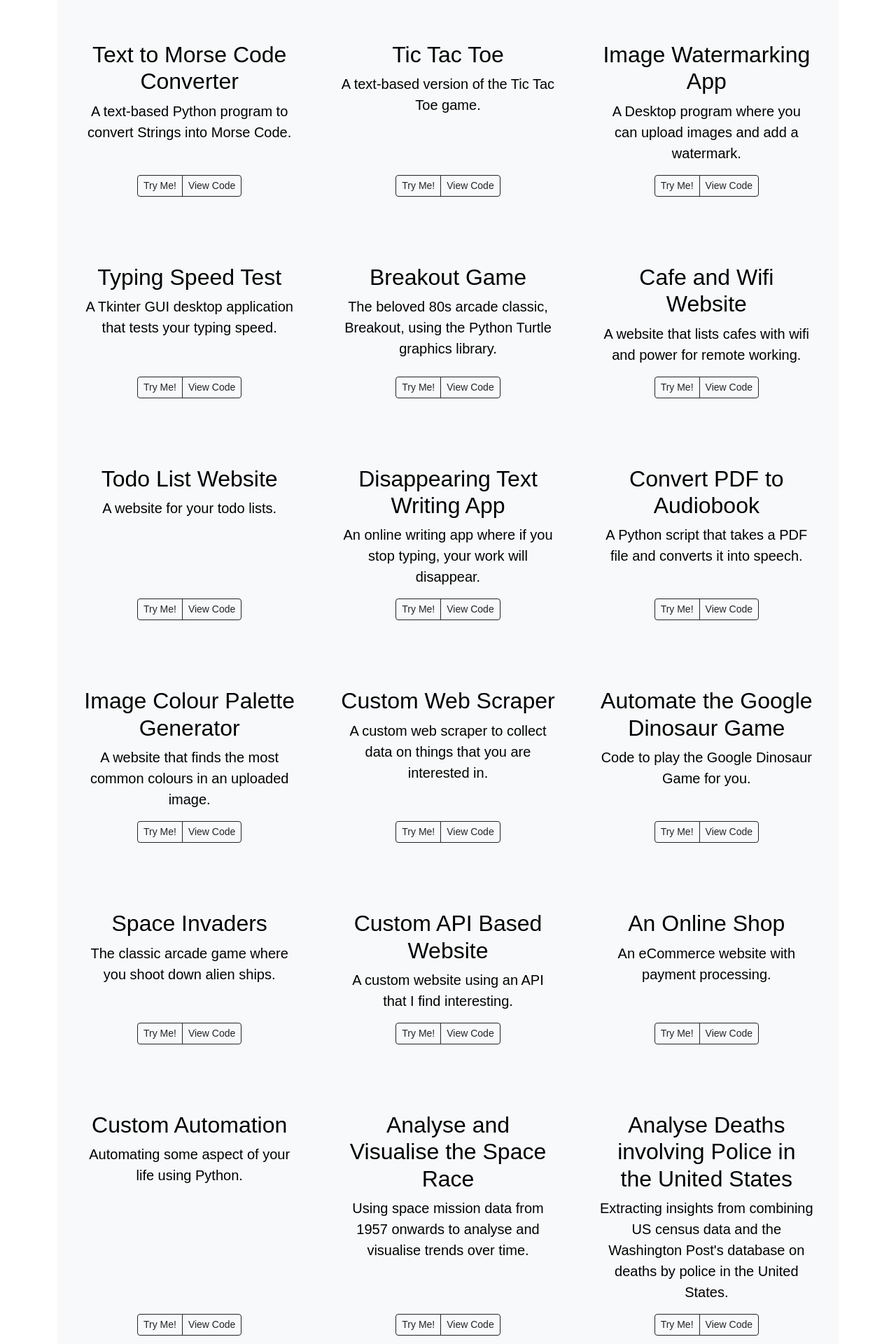
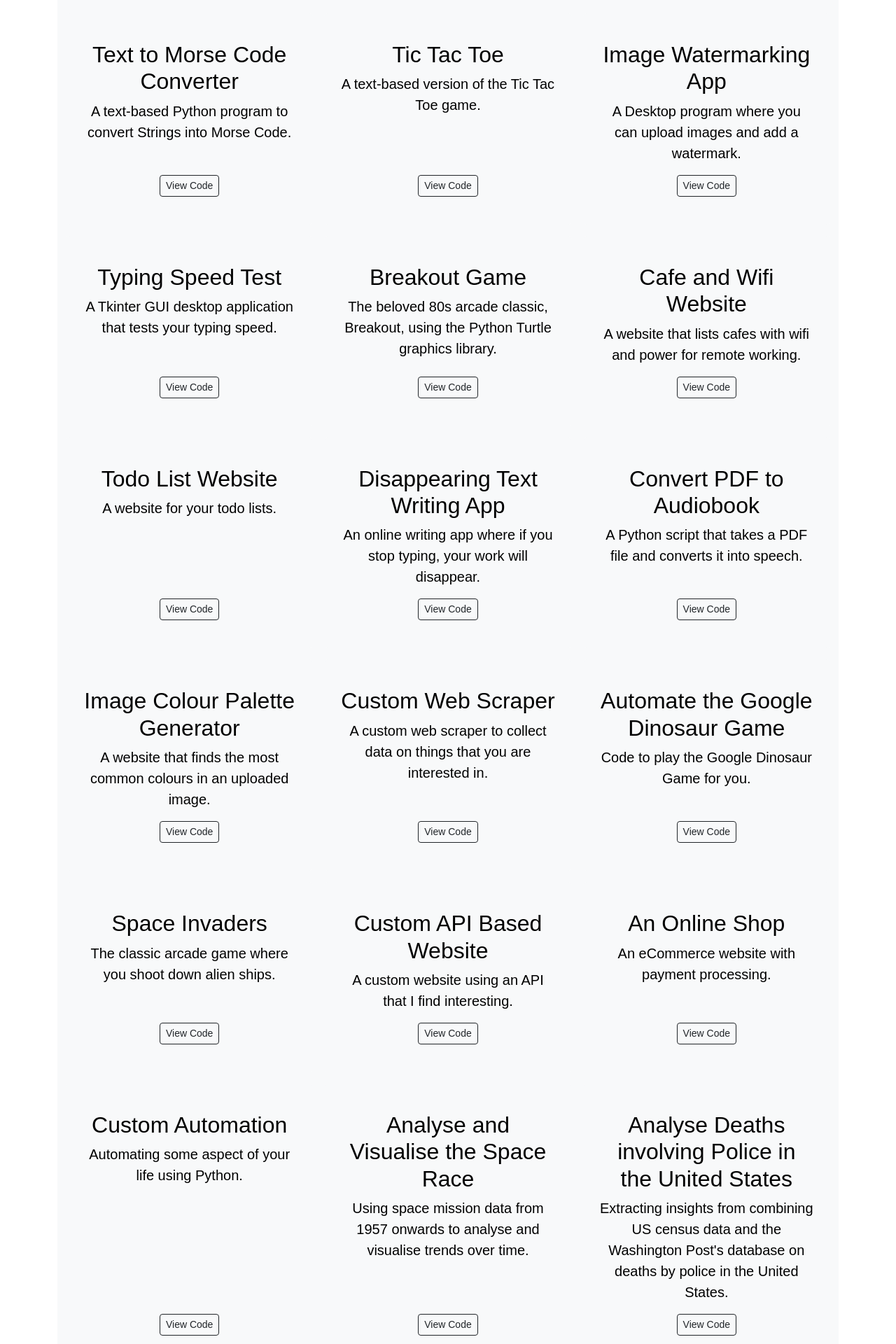
Before and after one commit to dabu3393/Python_Course_Projects, a Flask app: page /project in a window 1280 px wide. Shown: the part 877-2797 px from the top of the page at 70% size. Run offline with Flask 3, Linux system fonts and the light colour scheme; some libraries are stand-ins or nearby versions.

Commit message:
updating portfolio

```diff
--- a/portfolio_projects/Project_2/templates/projects.html
+++ b/portfolio_projects/Project_2/templates/projects.html
@@ -23,7 +23,6 @@
                               <h2>{{ project['name'] }}</h2>
                               <p class="lead">{{ project['description'] }}</p>
                               <div class="mt-auto btn-group">
-                                  <a type="button" class="btn btn-sm btn-outline-dark" style="--bs-btn-hover-bg: rgba(0, 53, 84)" href="{{ url_for('run_tkinter', project_id=project['project'], project_url=project['project_url'], github_url=project['github_url']) }}" role="button" target="_blank">Try Me!</a>
                                   <a type="button" class="btn btn-sm btn-outline-dark" style="--bs-btn-hover-bg: rgba(0, 53, 84)" href="{{ project['github_url'] }}" target="_blank">View Code</a>
                               </div>
                           </div>
```
